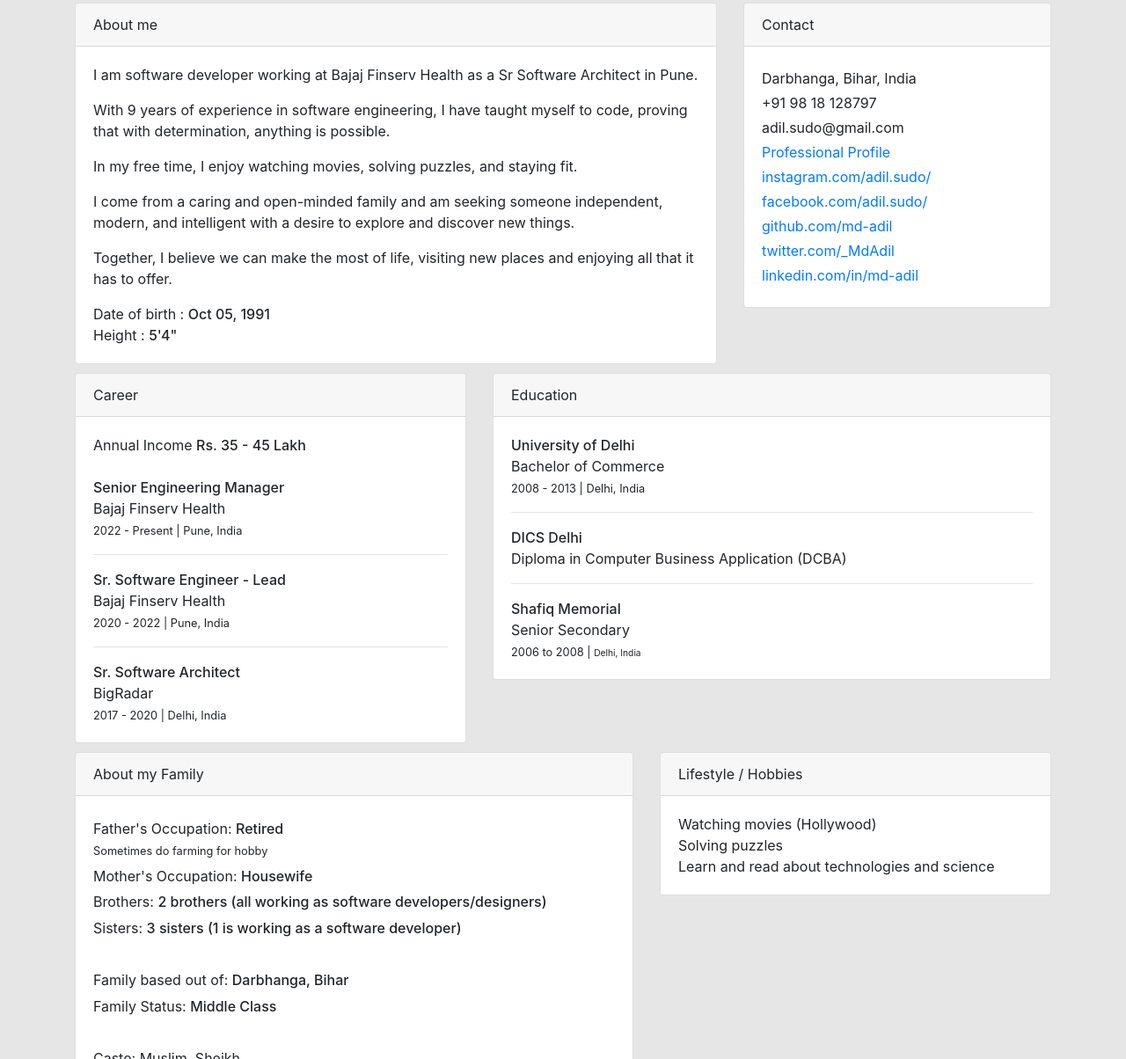
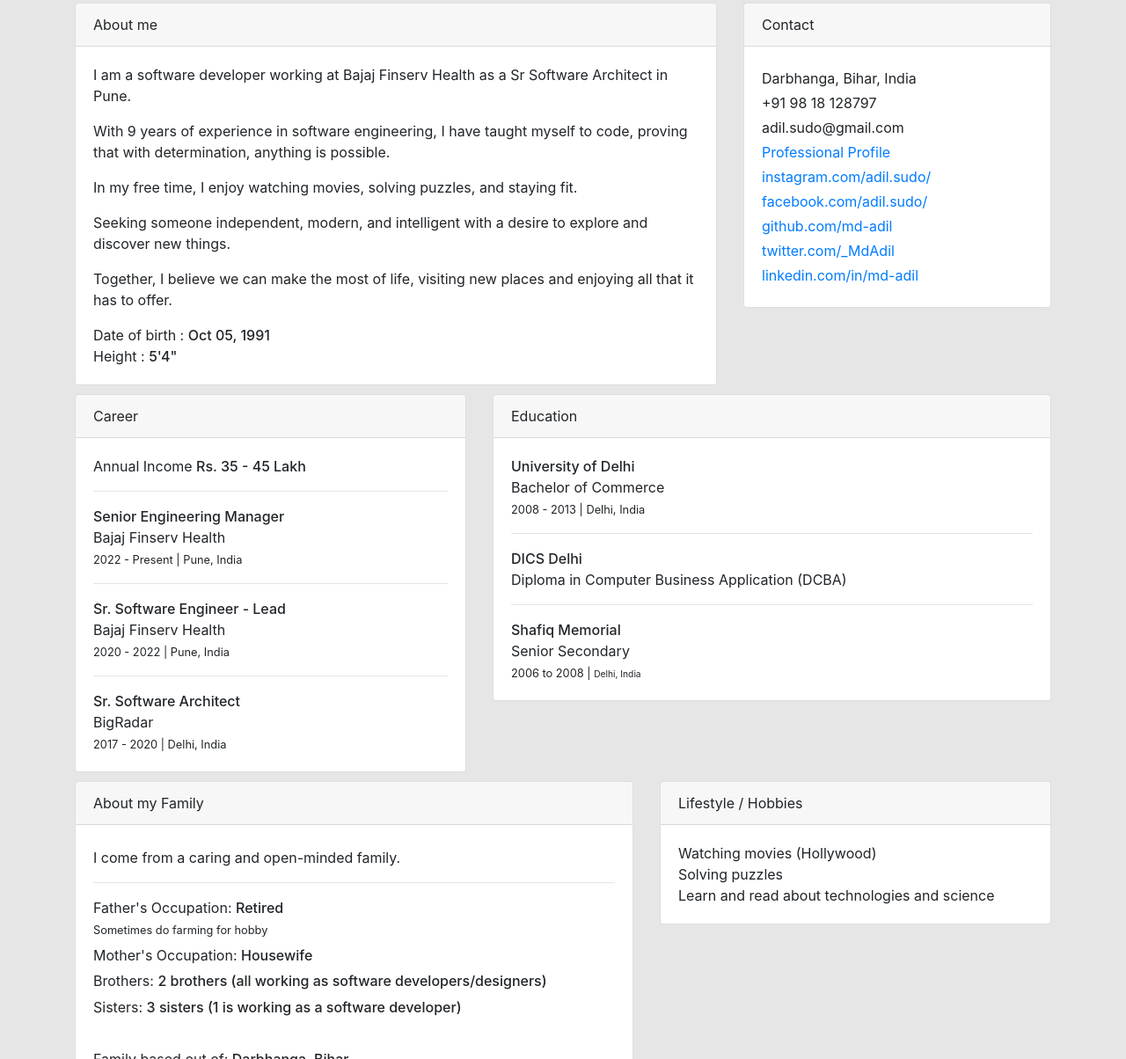
Before and after one commit to md-adil/bio, a website built with Parcel: page index.html in a window 1280 px wide. Shown: the part 302-1506 px from the top of the page at 88% size. Built offline with nearby package versions, Linux system fonts and the light colour scheme; a web font is replaced by a local one.

Commit message:
updating bio

```diff
--- a/index.html
+++ b/index.html
@@ -46,13 +46,10 @@
                     <div class="card">
                         <div class="card-header">About me</div>
                         <div class="card-body">
-                            <p>I am software developer working at Bajaj Finserv Health as a Sr Software Architect in Pune.<br /></p>
+                            <p>I am a software developer working at Bajaj Finserv Health as a Sr Software Architect in Pune.<br /></p>
                             <p>With 9 years of experience in software engineering, I have taught myself to code, proving that with determination, anything is possible.</p>
                             <p>In my free time, I enjoy watching movies, solving puzzles, and staying fit.</p>
-                            <p>
-                                I come from a caring and open-minded family and am seeking someone independent, modern, and intelligent with a desire to explore and discover new
-                                things.
-                            </p>
+                            <p>Seeking someone independent, modern, and intelligent with a desire to explore and discover new things.</p>
                             <p>Together, I believe we can make the most of life, visiting new places and enjoying all that it has to offer.</p>
                             <div>Date of birth : <strong>Oct 05, 1991</strong></div>
                             <div>Height : <strong>5'4"</strong></div>
@@ -83,7 +80,7 @@
                         <div class="card-header">Career</div>
                         <div class="card-body">
                             <div>Annual Income <strong>Rs. 35 - 45 Lakh</strong></div>
-                            <br />
+                            <hr class="hr" />
                             <div>
                                 <strong>Senior Engineering Manager</strong>
                                 <div>Bajaj Finserv Health</div>
@@ -127,6 +124,8 @@
                     <div class="card">
                         <div class="card-header">About my Family</div>
                         <div class="card-body">
+                            <div>I come from a caring and open-minded family.</div>
+                            <hr class="hr" />
                             <div>
                                 Father's Occupation: <strong> Retired</strong><br />
                                 <small>Sometimes do farming for hobby</small>
--- a/package.json
+++ b/package.json
@@ -7,7 +7,7 @@
     },
     "scripts": {
         "build": "rm -rf dist/* & NODE_OPTIONS=--no-experimental-fetch parcel build index.html --public-url /bio",
-        "deploy": "gh-pages -d dist",
+        "deploy": "yarn build && gh-pages -d dist",
         "dev": "parcel index.html"
     },
     "repository": {
```
